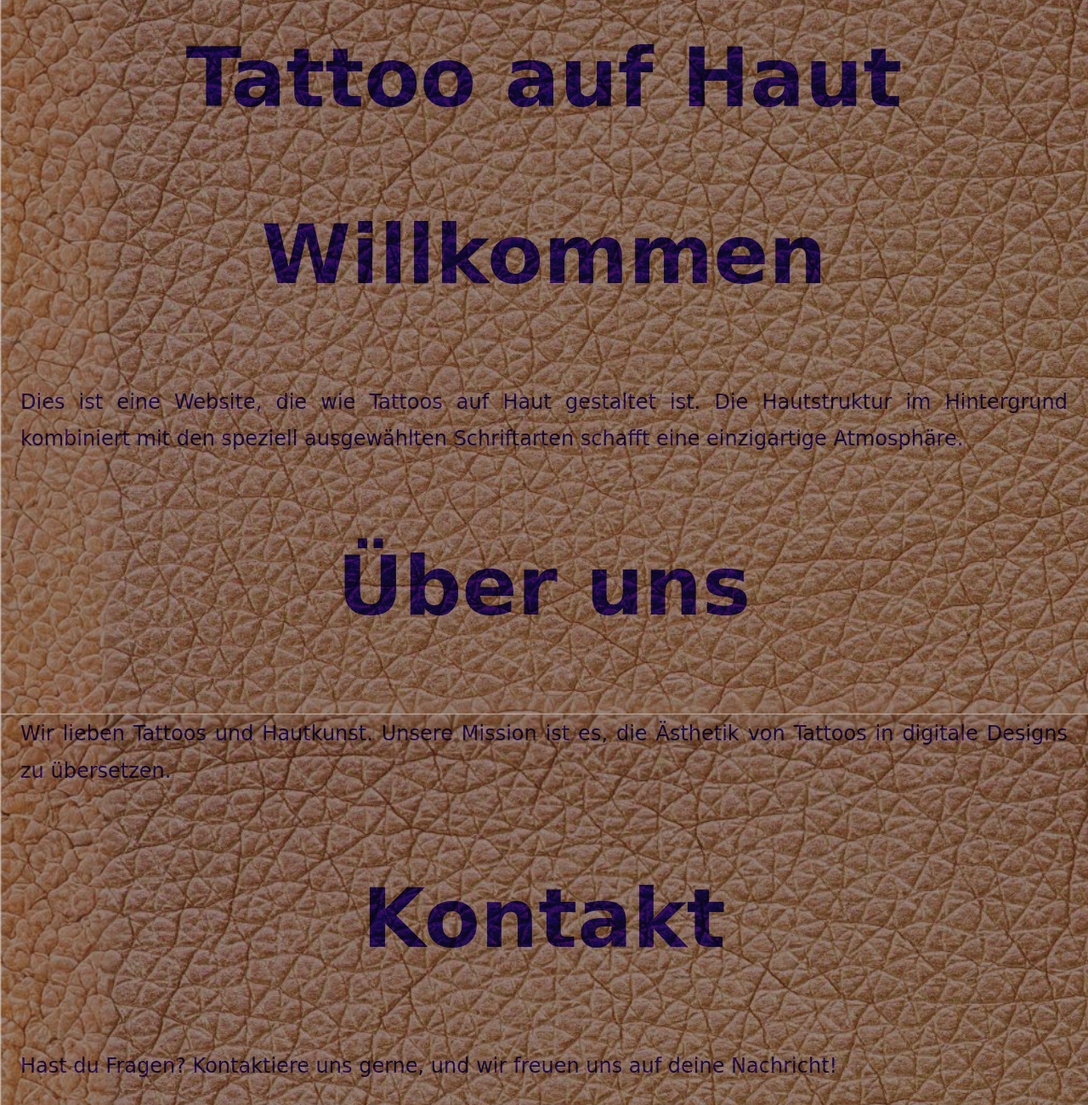
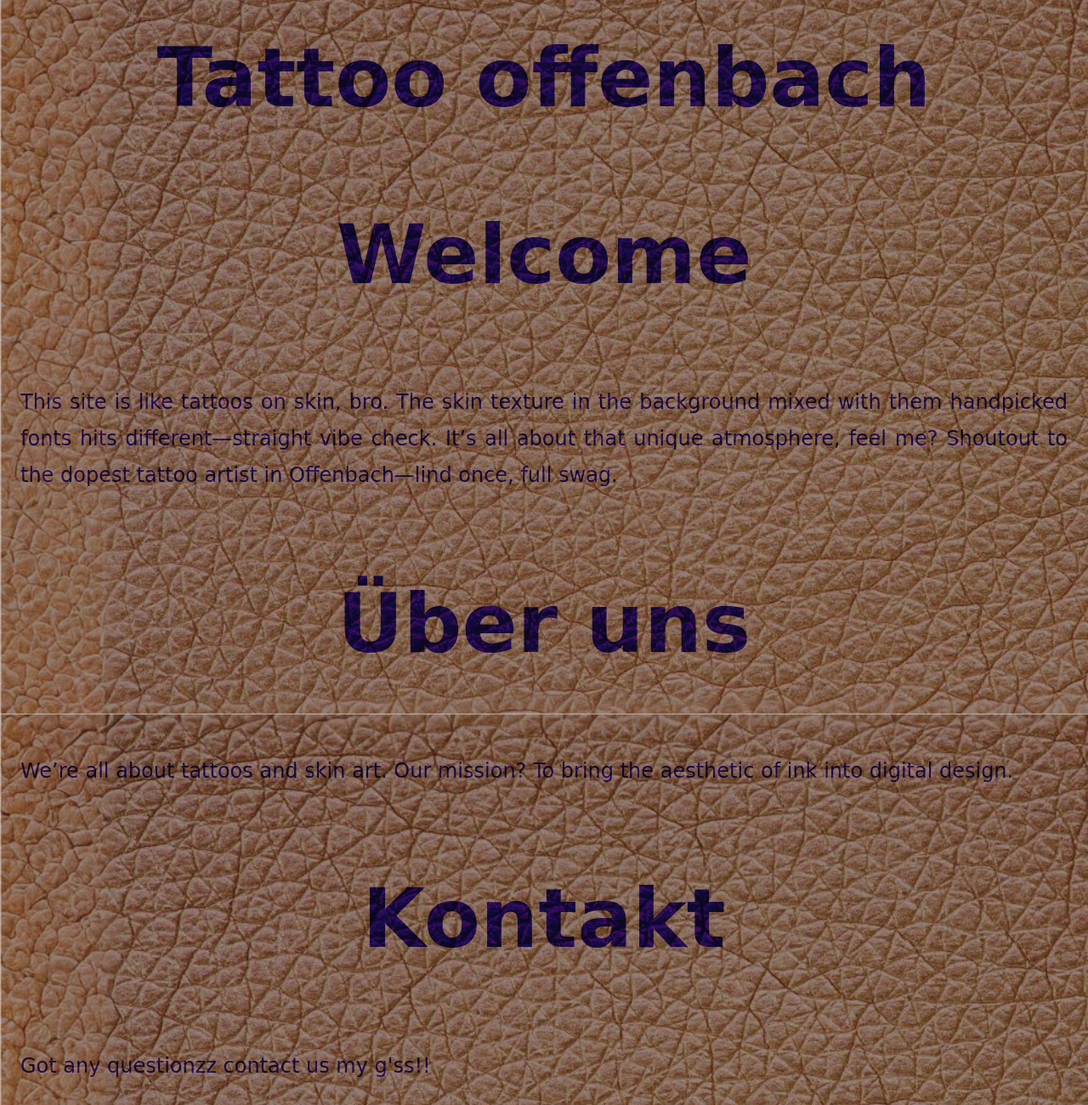
Before and after one commit to moritzgauss/flashsheet, a plain HTML site: page index.html in a window 1280 px wide. Shown: the part 132-1432 px from the top of the page at 85% size. Drawn offline with Linux system fonts and the light colour scheme; a web font is replaced by a local one.

Commit message:
Update index.html

```diff
--- a/index.html
+++ b/index.html
@@ -3,7 +3,7 @@
 <head>
     <meta charset="UTF-8">
     <meta name="viewport" content="width=device-width, initial-scale=1.0">
-    <title>Tattoo auf Haut</title>
+    <title>Flashsheet</title>
     <link href="https://fonts.googleapis.com/css2?family=Ballet&family=Eagle+Lake&display=swap" rel="stylesheet">
     <style>
         body {
@@ -138,21 +138,21 @@
     </nav>
 
     <header>
-        <h1>Tattoo auf Haut</h1>
+        <h1>Tattoo offenbach</h1>
     </header>
 
     <main>
         <section id="section1">
-            <h2>Willkommen</h2>
-            <p>Dies ist eine Website, die wie Tattoos auf Haut gestaltet ist. Die Hautstruktur im Hintergrund kombiniert mit den speziell ausgewählten Schriftarten schafft eine einzigartige Atmosphäre.</p>
+            <h2>Welcome</h2>
+            <p>This site is like tattoos on skin, bro. The skin texture in the background mixed with them handpicked fonts hits different—straight vibe check. It’s all about that unique atmosphere, feel me? Shoutout to the dopest tattoo artist in Offenbach—lind once, full swag.</p>
         </section>
         <section id="section2">
             <h2>Über uns</h2>
-            <p>Wir lieben Tattoos und Hautkunst. Unsere Mission ist es, die Ästhetik von Tattoos in digitale Designs zu übersetzen.</p>
+            <p>We’re all about tattoos and skin art. Our mission? To bring the aesthetic of ink into digital design.</p>
         </section>
         <section id="section3">
             <h2>Kontakt</h2>
-            <p>Hast du Fragen? Kontaktiere uns gerne, und wir freuen uns auf deine Nachricht!</p>
+            <p>Got any questionzz contact us my g'ss!!</p>
         </section>
     </main>
 
```
